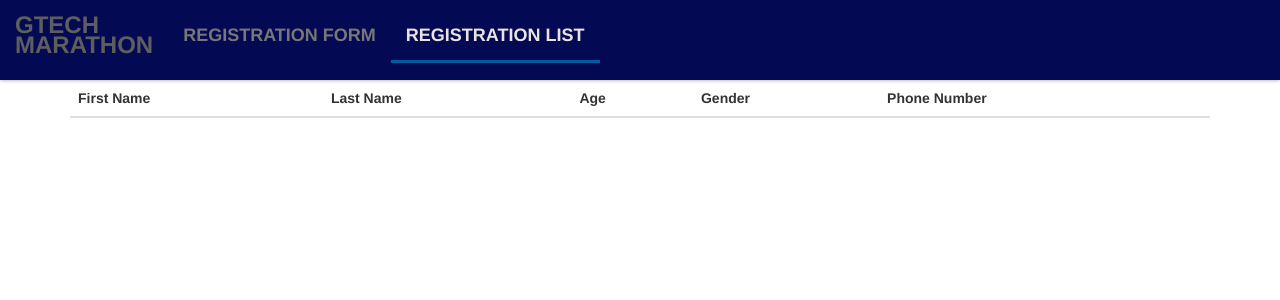
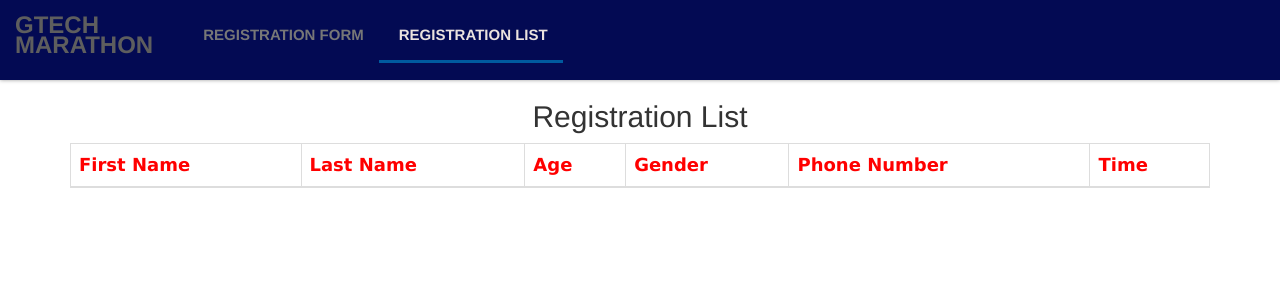
Before and after one commit to aryats300/RegistrationForm, an Angular app: page /registration-list in a window 1280 px wide. Shown: the top 300 px of the page. Built offline with nearby package versions, Linux system fonts and the light colour scheme.

Commit message:
Time Added to each data in Registration List

```diff
--- a/src/app/header/header.component.css
+++ b/src/app/header/header.component.css
@@ -16,12 +16,13 @@
     font-size: 24px;
     font-weight: bold;
     text-transform: uppercase;
+     margin-right: 20px;
   }
 
   /* Style for the navigation links */
   .navbar-nav > li > a {
     color: #777777;
-    font-size: 18px;
+    font-size: 15px;
     font-weight: bold;
     text-transform: uppercase;
     transition: all 0.2s ease-in-out;
@@ -34,6 +35,7 @@
     background-color: transparent;
     color: #ebe3df;
     border-bottom: 3px solid #005a9e;
+    padding-left: 20px;
   }
 
   /* Style for the hover effect on navigation links */
--- a/src/app/registration-form/registration-form.component.css
+++ b/src/app/registration-form/registration-form.component.css
@@ -1,3 +1,10 @@
 input.ng-invalid.ng-touched{
     border: 1px solid red;
 }
+span{
+    color:red;
+}
+
+.container {
+    max-width: 600px;
+  }
--- a/src/app/registration-form/registration-form.component.html
+++ b/src/app/registration-form/registration-form.component.html
@@ -8,6 +8,9 @@
             <strong>Congratulations!</strong> You successfully Registred!
             </div>
         <form [formGroup]="regForm" (ngSubmit)="onSubmit()">
+          <div class="form-group">
+            <input type="hidden" id="id" formControlName="id">
+          </div>
 
             <div class="form-group">
               <label for="firstname">First Name</label>
@@ -27,7 +30,7 @@
 
             <div class="form-group">
               <label for="age">Age</label>
-              <input type="number"  id="age" formControlName="age" class="form-control" >
+              <input type="number"  id="age" min=1 formControlName="age" class="form-control" >
               <span
               *ngIf="!regForm.get('age').valid && regForm.get('age').touched"
               class="help-block">Please enter the Age!</span>
@@ -47,13 +50,15 @@
 
             <div class="form-group">
               <label for="phonenumber">Phone Number</label>
-              <input type="tel"  id="phonenumber" formControlName="phonenumber" class="form-control">
-              <span *ngIf="regForm.get('phonenumber').invalid && (regForm.get('phonenumber').dirty || regForm.get('phonenumber').touched)"
+              <input type="number"  id="phonenumber" formControlName="phonenumber" class="form-control">
+              <span *ngIf="!regForm.get('phonenumber').valid && (regForm.get('phonenumber').dirty || regForm.get('phonenumber').touched)"
               class="help-block">Please enter the Valid Phone Number!</span>
             </div>
-            <span
+            <!-- <span
               *ngIf="!regForm.valid && regForm.touched"
-              class="help-block">Please enter the Valid data!</span>
+              class="help-block">Please enter the Valid data!</span> -->
+
+
 
 
           <button class="btn btn-primary" [disabled]="!regForm.valid" type="submit">Submit</button>
--- a/src/app/registration-form/registration-form.component.ts
+++ b/src/app/registration-form/registration-form.component.ts
@@ -1,5 +1,6 @@
 import { Component } from '@angular/core';
 import { FormControl,FormGroup,Validators } from '@angular/forms'
+import { RegistrationService } from '../registration.service';
 
 @Component({
   selector: 'app-registration-form',
@@ -8,12 +9,13 @@ import { FormControl,FormGroup,Validators } from '@angular/forms'
 })
 export class RegistrationFormComponent {
   alert:boolean=false
-  firstName:string;
-  lastName:string;
-  gender:string;
-  age:number;
-  phoneNumber:number;
-
+  // firstName:string;
+  // lastName:string;
+  // gender:string;
+  // age:number;
+  // phoneNumber:number;
+  // time:string;
+  // id:number
   regForm:FormGroup;
 
 constructor(){
@@ -22,6 +24,7 @@ constructor(){
 }
 ngOnInit(){
   this.regForm=new FormGroup({
+    'id':new FormControl(0),
     'firstname':new FormControl(null,Validators.required),
     'lastname':new FormControl(null,Validators.required),
     'gender':new FormControl(null,Validators.required),
@@ -29,39 +32,58 @@ ngOnInit(){
     'phonenumber': new FormControl(null, [
       Validators.required,
       Validators.minLength(10),
-      Validators.maxLength(10)
+      Validators.maxLength(10),
+      Validators.pattern(/^[1-9]+[0-9]*$/)
     ]),
 
   });
 
 }
 
+// onSubmit(){
+//  console.log(this.regForm);
 
+// this.alert=true
+// // localStorage.setItem('formData', JSON.stringify(this.regForm.value));
+// // this.regForm.reset();
 
+// let formDataArray = JSON.parse(localStorage.getItem('formData'));
+
+//   if (!Array.isArray(formDataArray)) {
+//     formDataArray = [];
+//   }
+
+//   formDataArray.push(this.regForm.value);
+//   localStorage.setItem('formData', JSON.stringify(formDataArray));
+//   this.regForm.reset();
+// }
+// closeAlert(){
+//   this.alert=false
+// }
+// }
 onSubmit(){
- console.log(this.regForm);
+  console.log(this.regForm);
 
-this.alert=true
-// localStorage.setItem('formData', JSON.stringify(this.regForm.value));
-// this.regForm.reset();
+  this.alert=true;
 
-let formDataArray = JSON.parse(localStorage.getItem('formData'));
-
+  let formDataArray = JSON.parse(localStorage.getItem('formData'));
 
   if (!Array.isArray(formDataArray)) {
     formDataArray = [];
   }
 
-
-  formDataArray.push(this.regForm.value);
+  let lastId = formDataArray.length > 0 ? formDataArray[formDataArray.length - 1].id : 0;
+  let newId = lastId + 1;
 
 
+  let formValueWithId = { ...this.regForm.value, id: newId };
+
+  formDataArray.push(formValueWithId);
   localStorage.setItem('formData', JSON.stringify(formDataArray));
+  // this.regService.setData('users', formDataArray);
+
 
 
   this.regForm.reset();
 }
-closeAlert(){
-  this.alert=false
 }
-}
--- a/src/app/registration-list/registration-list.component.css
+++ b/src/app/registration-list/registration-list.component.css
@@ -0,0 +1,45 @@
+
+body {
+    font-family: Arial, sans-serif;
+    font-size: 16px;
+  }
+
+  th {
+    font-size: 18px;
+    font-weight: bold;
+    font-family: 'Lucida Sans', 'Lucida Sans Regular', 'Lucida Grande', 'Lucida Sans Unicode', Geneva, Verdana, sans-serif;
+    color:red;
+  }
+
+  td {
+    font-size: 14px;
+  }
+
+  table {
+    margin: 0 auto;
+
+
+  }
+
+  h1 {
+    text-align: center;
+    font-family: Verdana, Geneva, Tahoma, sans-serif;
+    color:rgb(13, 191, 137);
+  }
+
+  .registration-table {
+    width: 100%;
+    max-width: 800px;
+    margin: 0 auto;
+    table-layout: fixed;
+  }
+
+
+  .registration-table th {
+    background-color: #f5f5f5;
+    font-weight: bold;
+  }
+
+  .registration-table td {
+    text-align: center;
+  }
--- a/src/app/registration-list/registration-list.component.html
+++ b/src/app/registration-list/registration-list.component.html
@@ -1,4 +1,6 @@
-<table class="table">
+<h2 class="text-center mb-4">Registration List</h2>
+
+<table class="table table-striped table-bordered">
   <thead>
     <tr>
       <th>First Name</th>
@@ -6,6 +8,7 @@
       <th>Age</th>
       <th>Gender</th>
       <th>Phone Number</th>
+      <th>Time</th>
     </tr>
   </thead>
   <tbody>
@@ -15,6 +18,8 @@
       <td>{{ data.age }}</td>
       <td>{{ data.gender }}</td>
       <td>{{ data.phonenumber }}</td>
+      <td><input type="time" class="form-control" [(ngModel)]="data.time" ><button type="button" class="btn btn-success" (click)="onSaveData(data)">Save</button>
+      </td>
     </tr>
   </tbody>
 </table>
--- a/src/app/registration-list/registration-list.component.ts
+++ b/src/app/registration-list/registration-list.component.ts
@@ -14,8 +14,35 @@ export class RegistrationListComponent {
 
   ngOnInit(): void {
     this.dataArray = this.regService.getData('formData');
-    // const userString = localStorage.getItem('users') as string;
-    // const users = JSON.parse(userString);
-    // return users || [];
+
   }
+
+
+//   onSaveData(data: { firstname: any; lastname: any; time: any; }) {
+//   console.log('submit');
+//   let StoredData = JSON.parse(localStorage.getItem('formData') as string);
+
+//   for (let i = 0; i < StoredData.length; i++) {
+//     if (StoredData[i].firstname === data.firstname && StoredData[i].lastname === data.lastname) {
+//       StoredData[i].time = data.time;
+//       break;
+//     }
+//   }
+
+//   localStorage.setItem('formData', JSON.stringify(StoredData));
+// }
+onSaveData(data: { id:any,time: any; }) {
+  console.log('submit');
+  let StoredData = JSON.parse(localStorage.getItem('formData') as string);
+
+  for (let i = 0; i < StoredData.length; i++) {
+    if (StoredData[i].id === data.id) {
+      StoredData[i].time = data.time;
+      break;
+    }
+  }
+
+  localStorage.setItem('formData', JSON.stringify(StoredData));
 }
+
+}
```
Lines whose indentation alone changed are shown as unchanged.
